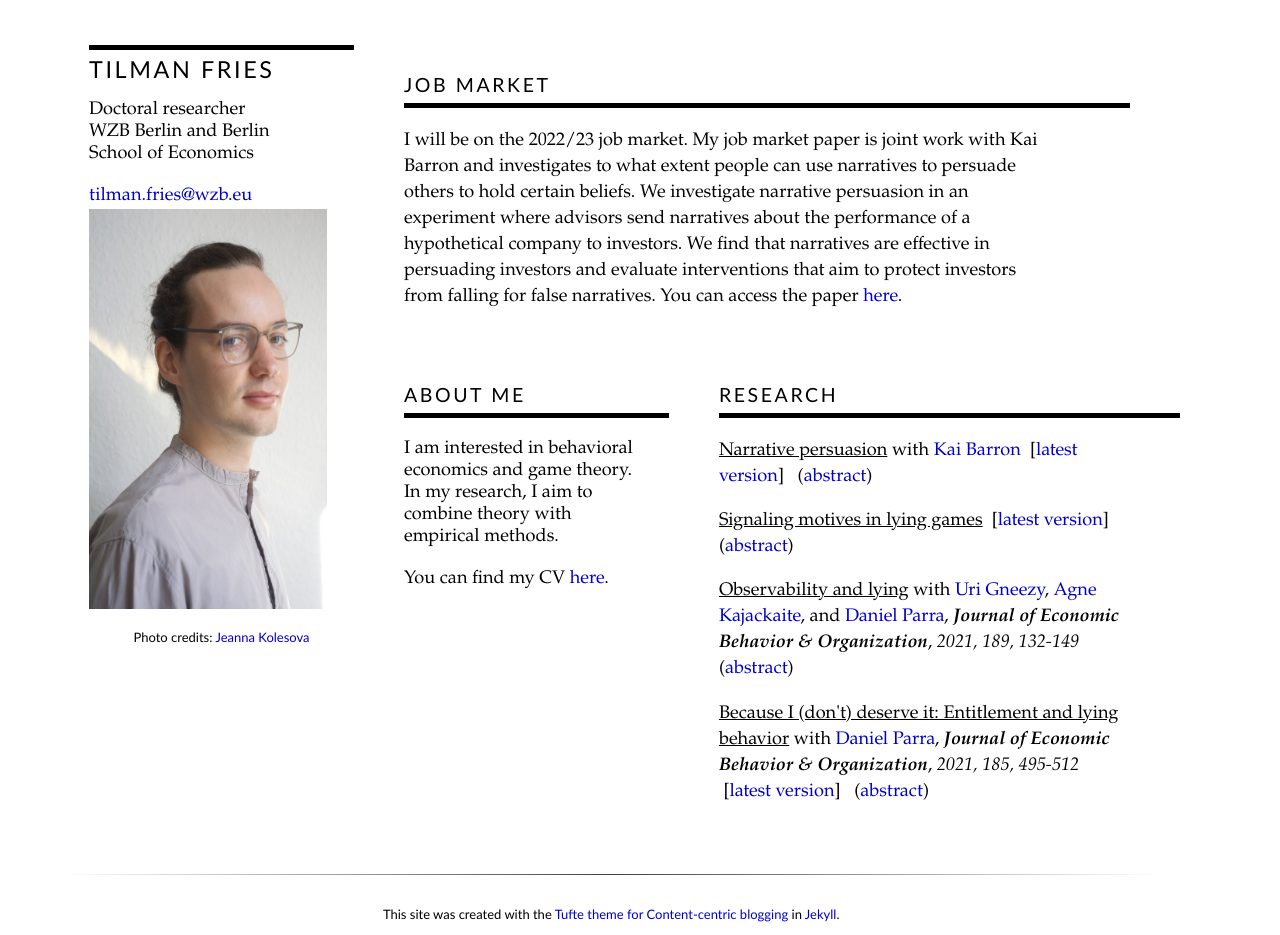
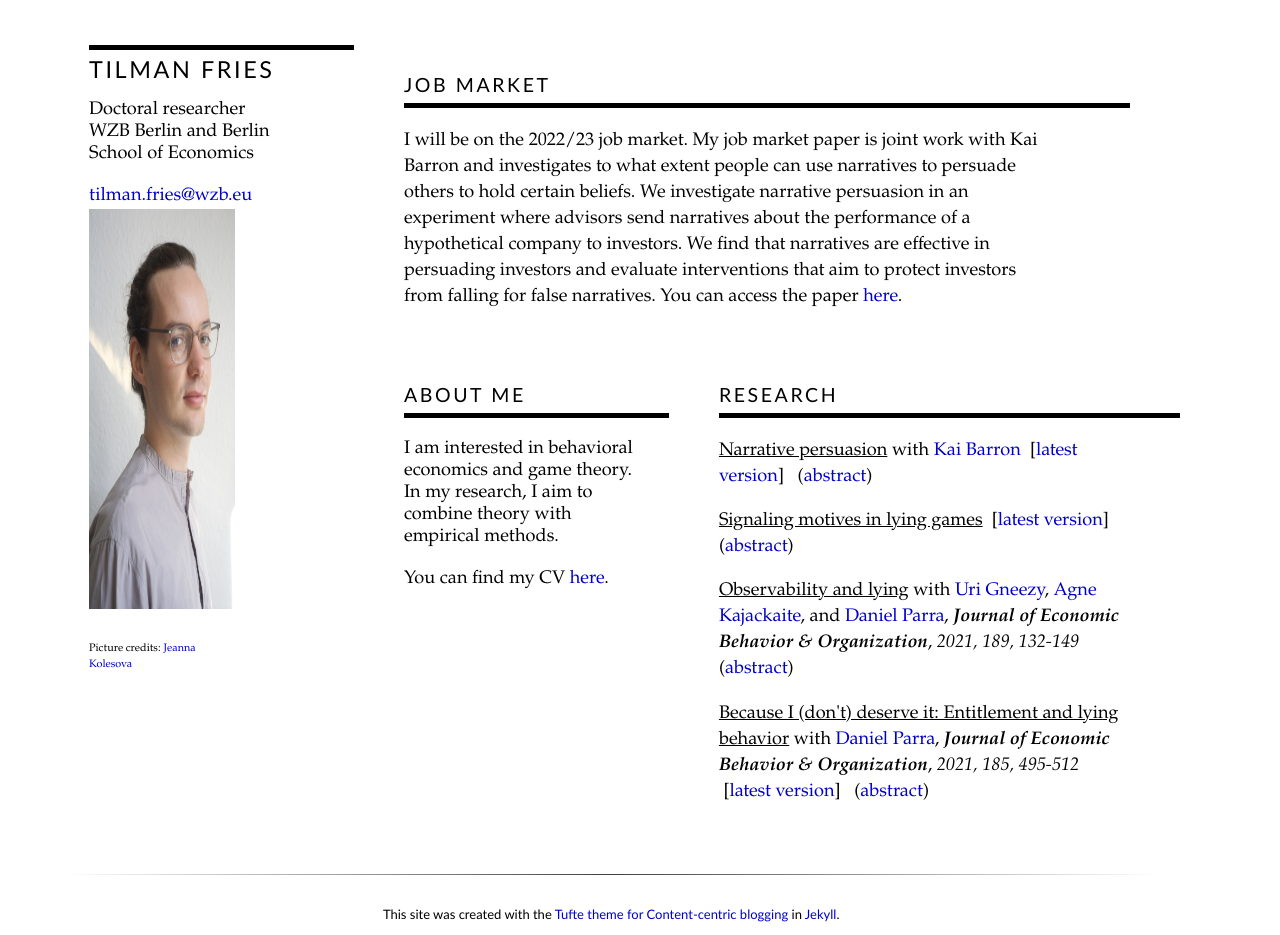
Before and after one commit to tilmanfries/tilmanfries.github.io, a Jekyll site: the page built from index.md, in a window 1280 px wide. Built offline with Jekyll 4.4.1, drawn with Linux system fonts in a browser that asks for light colours.

Commit message:
Update personal.html

```diff
--- a/_layouts/personal.html
+++ b/_layouts/personal.html
@@ -10,10 +10,11 @@
   <p class="extra_space"><a href=mailto:{{ page.email }}>{{ page.email }}</a>
   </p>
   <p>
+  <figure>
     <img src="{{site.baseurl}}/assets/img/profile_pic.jpg" alt="CH" height="400" width="266">
-    <div class="credits">
-    Photo credits: <a href="https://jeannakolesova.com/">Jeanna Kolesova</a>
-    </div>
+    <footer><small>Picture credits: <a href="https://jeannakolesova.com/">Jeanna Kolesova</a></small></footer>
+  </figure>
+
   </p>
  </div>
  <div class="column middlelong">
```
